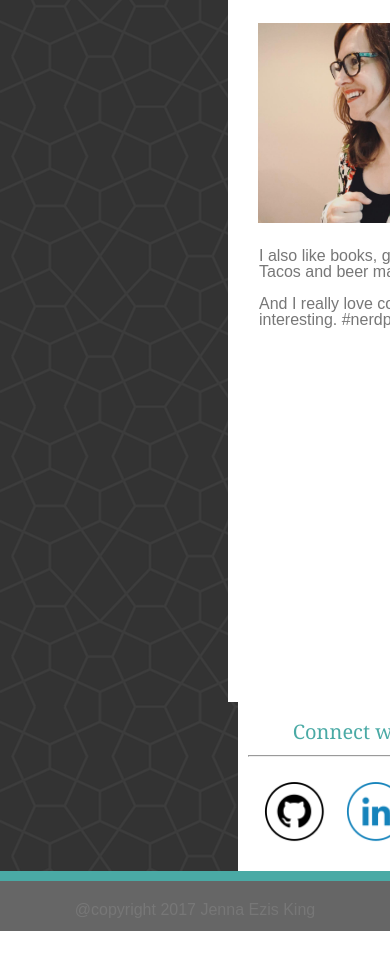
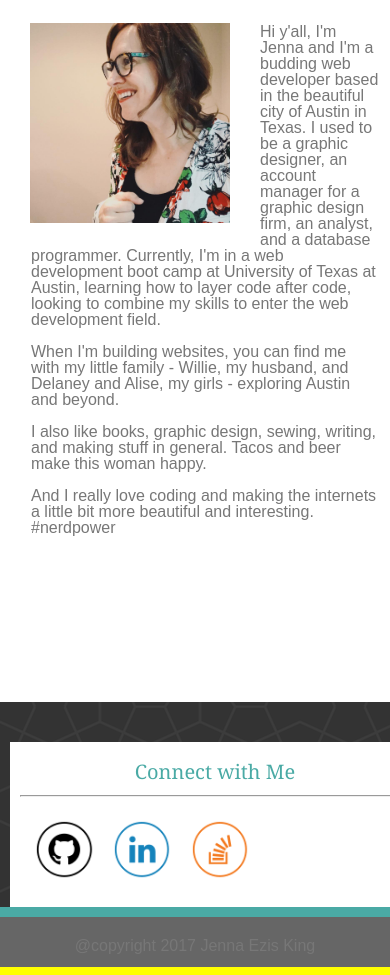
Before and after one commit to annejsize/Responsive-Portfolio, a plain HTML site: page index.html in a window 390 px wide. Shown: the part 281-1256 px from the top of the page. Before the commit the page ends 1220 px from the top, so only its background shows below. Drawn offline with Linux system fonts and the light colour scheme.

Commit message:
attempt #1

```diff
--- a/assets/css/style.css
+++ b/assets/css/style.css
@@ -237,3 +237,77 @@ clear: both;
 display: block;
 
 }
+
+ /*
+—----Media Query-----
+*/
+
+@media screen and (max-width: 980px) {
+  /* The body's bg color will be green */
+  body {
+    background-color: green;
+    }
+
+  .container, .main-sect, .sidebar {
+    width: 100%;
+    }
+
+  .container {
+    padding-left: 0;
+    }
+
+  .sidebar {
+    margin-top: 40px;
+    }
+  .icon-image {
+    width: 15%;
+
+    }
+}
+
+/* Additional Screen Sizes */
+@media screen and (max-width: 768px) {
+  /* The body's bg color will be light blue */
+  body {
+    background-color: lightblue;
+    }
+
+  .container, .main-sect, .sidebar {
+    width: 100%;
+    }
+
+  .container {
+    padding-left: 0;
+    }
+
+  .sidebar {
+    margin-top: 40px;
+    }
+  .icon-image {
+    width: 15%;
+
+    }
+}
+
+
+/* Width at 320px and below */
+@media screen and (max-width: 640px) {
+  body {
+    background-color: yellow;
+    }
+
+  .container, .main-sect, .sidebar {
+    width: 100%;
+    }
+
+  .container {
+    padding-left: 0;
+    }
+
+  .sidebar {
+    margin-top: 40px;
+    }
+  .icon-image {
+    width: 15%;
+    }
+}
```
